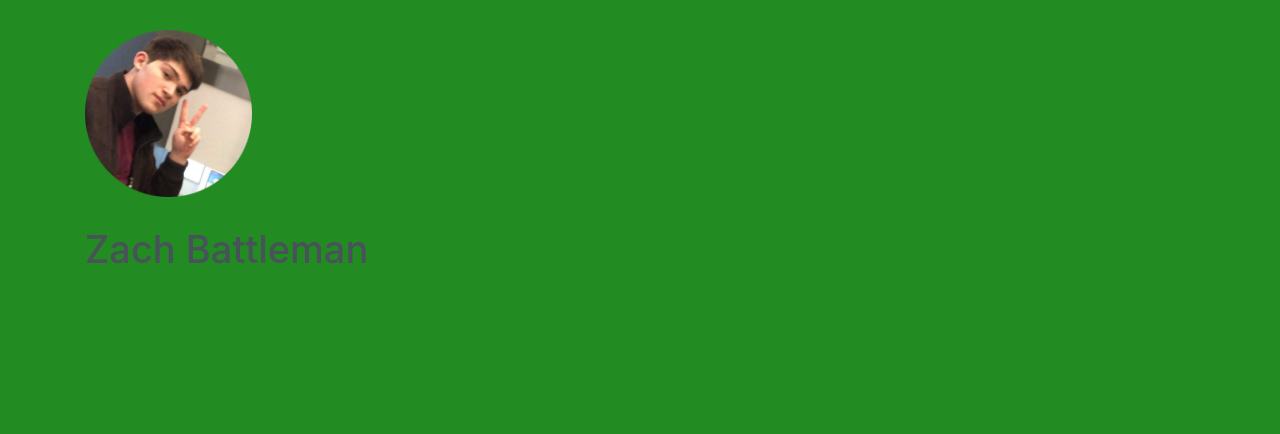
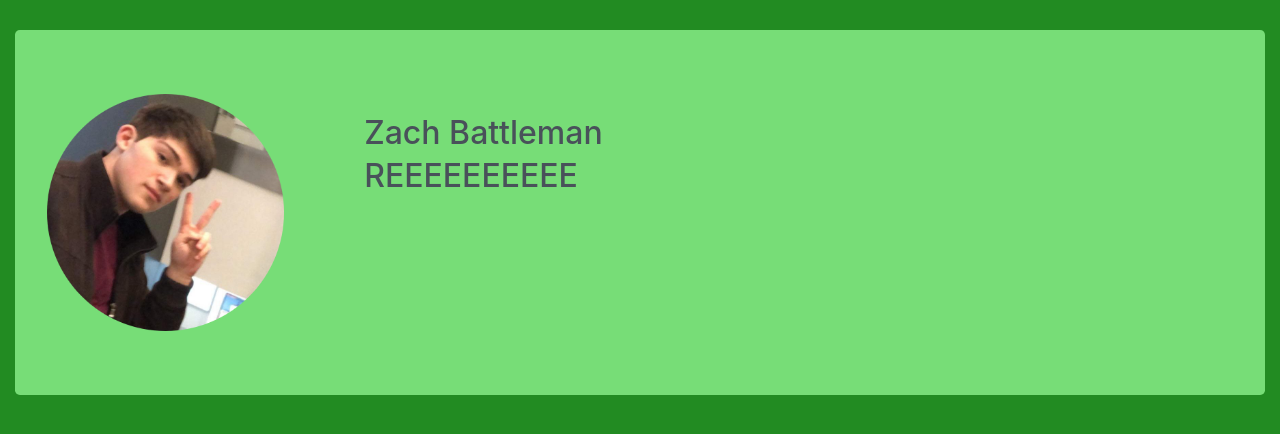
Before and after one commit to BlackCoffee77/zachbattleman.com, a plain HTML site: page index.html in a window 1280 px wide. Drawn offline with nearby package versions, Linux system fonts and the light colour scheme.

Commit message:
begininings of banner done

```diff
--- a/css/index.css
+++ b/css/index.css
@@ -11,20 +11,36 @@ background-color: var(--battleman-green);
   }
 
 .header .profile-image{
-    width: 15%;
-    height: 15%;
+    width: 20%;
+    height: 20%;
     margin-right: 80px;
+
 }
 
 .header .profile-content .name {
     color: #49515a;
-    font-size: 38px;
+    font-size: 24pt;
     margin-bottom: 5px;
-    margin-top: 30px;
+    margin-top: 20px;
 
   }
 
-.container .header{
+.header .container{
     background-color: #77dd77;
-    width: 1000px;
+
 }
+
+.jumbotron{
+  background-color: #77dd77;
+   padding: 5em inherit;
+   background-size: auto 100%;
+}
+
+.profile-full{
+  display: flex;
+}
+
+.profile-content{
+  color: #49515a;
+  vertical-align: middle;
+}
--- a/index.html
+++ b/index.html
@@ -8,16 +8,20 @@
     <link rel="stylesheet" href="./css/bootstrap.min.css" />
     <link rel="stylesheet" href="css/index.css" />
   </head>
+
   <body>
     <header class="header">
-      <div class="container">
-        <img
-          src="./assets/me.png"
-          alt="Battleman"
-          class="profile-image img-fluid order-1"
-        />
-        <div class="profile-content order-1">
-          <h1 class="name">Zach Battleman</h1>
+      <div class="container-fluid">
+        <div class="jumbotron profile-full">
+          <img
+            src="./assets/profile.png"
+            alt="Battleman"
+            class="profile-image img-fluid"
+          />
+          <div class="profile-content">
+			<h1 class="name">Zach Battleman</h1>
+			<h2 class="descript">REEEEEEEEEE</h2>
+          </div>
         </div>
       </div>
     </header>
```
Also changed, not shown: assets/profile.png (renamed from assets/me.png).
